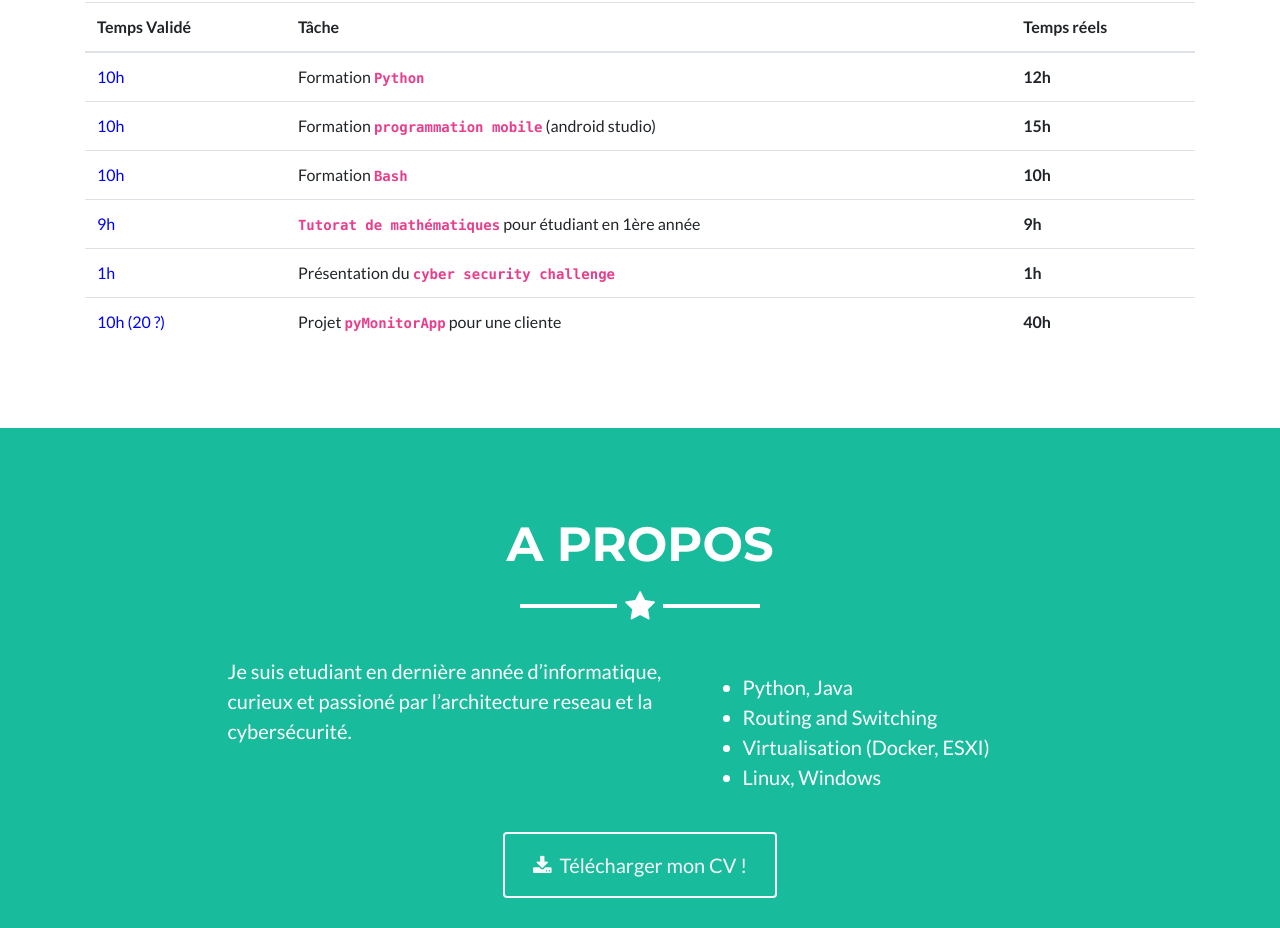
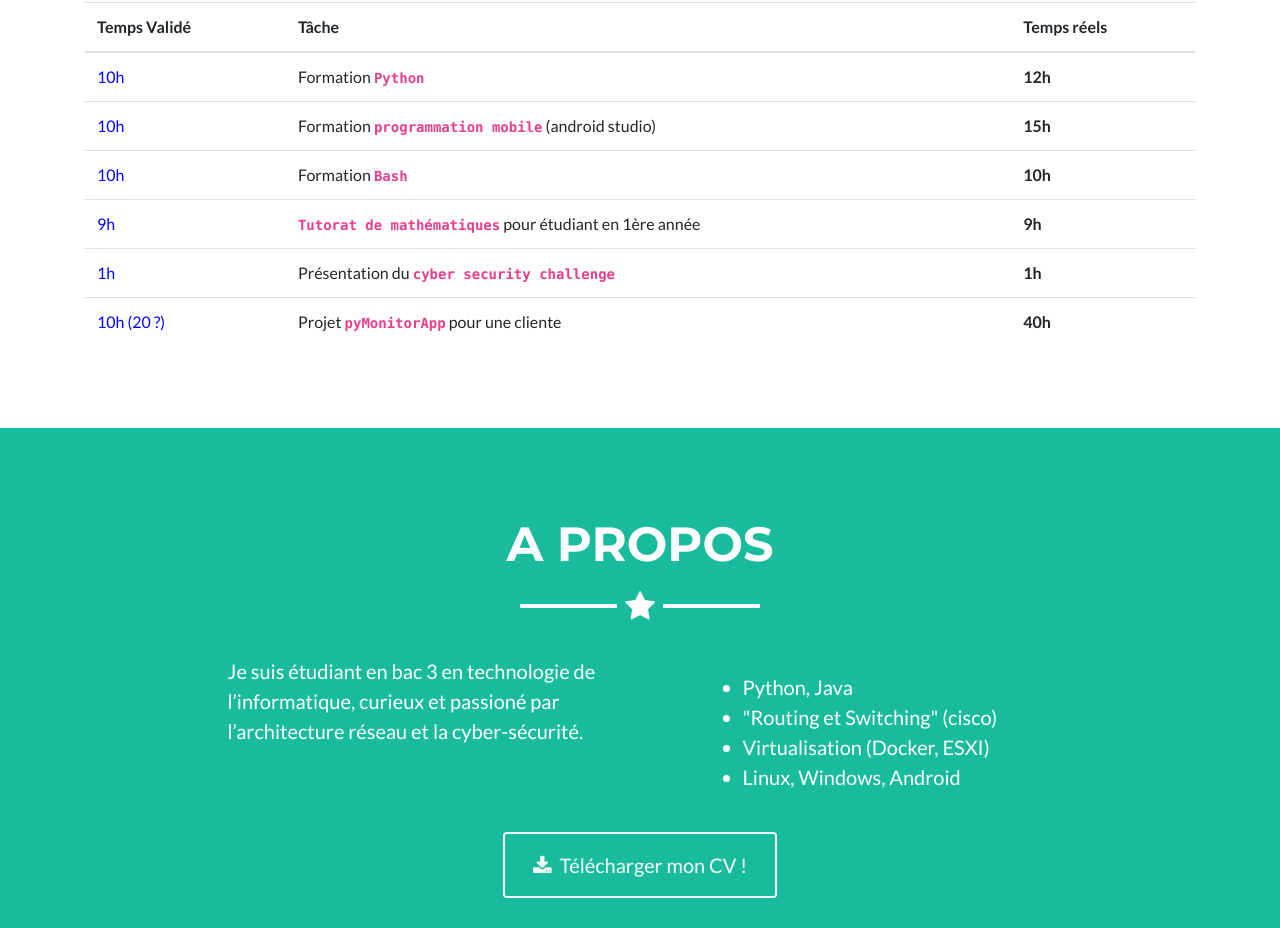
Before and after one commit to momo007Dev/portfolio, a plain HTML site: page index.html in a window 1280 px wide. Shown: the part 1869-2797 px from the top of the page. Drawn offline with nearby package versions, Linux system fonts and the light colour scheme; files whose address does not match are found by name.

Commit message:
correction de quelques fautes d'orthographe...

```diff
--- a/index.html
+++ b/index.html
@@ -30,7 +30,7 @@
         <div class="container"><img class="img-fluid d-block mx-auto mb-5" src="assets/img/photo2.png" style="width: 300px;height: 300px;">
             <h1>Morgan Valentin</h1>
             <hr class="star-light">
-            <h2 class="font-weight-light mb-0">Etudiant en dernière année - Haute Ecole EPHEC - Passioné de réseau informatique</h2>
+            <h2 class="font-weight-light mb-0">Etudiant Bac 3 informatiques - Haute Ecole EPHEC - Passioné de réseau informatique</h2>
             <h2 class="font-weight-light mb-0">21 ans</h2>
         </div>
     </header>
@@ -120,15 +120,15 @@
             <hr class="star-light mb-5">
             <div class="row">
                 <div class="col-lg-4 col-xl-5 ml-auto">
-                    <p class="lead">Je suis etudiant en dernière année d’informatique, curieux et passioné par l’architecture reseau et la cybersécurité.</p>
+                    <p class="lead">Je suis étudiant en bac 3 en technologie de l’informatique, curieux et passioné par l’architecture réseau et la cyber-sécurité.</p>
                 </div>
                 <div class="col-lg-4 col-xl-4 mr-auto">
                     <p class="lead"></p>
                     <ul>
                         <li style="font-size: 20px;">Python, Java</li>
-                        <li style="font-size: 20px;">Routing and Switching</li>
+                        <li style="font-size: 20px;">"Routing et Switching" (cisco)</li>
                         <li style="font-size: 20px;">Virtualisation (Docker, ESXI)</li>
-                        <li style="font-size: 20px;">Linux, Windows</li>
+                        <li style="font-size: 20px;">Linux, Windows, Android</li>
                     </ul>
                 </div>
             </div>
@@ -137,7 +137,7 @@
     </section>
     <section id="contact">
         <div class="container">
-            <h2 class="text-uppercase text-center text-secondary mb-0">ME contactER</h2>
+            <h2 class="text-uppercase text-center text-secondary mb-0">ME CONTACTER</h2>
             <hr class="star-dark mb-5">
             <div class="row">
                 <div class="col-lg-8 col-xl-4 mx-auto">
```
